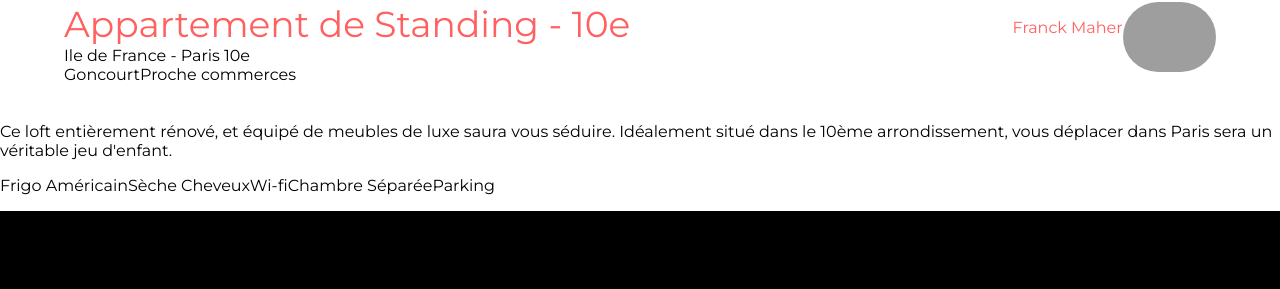
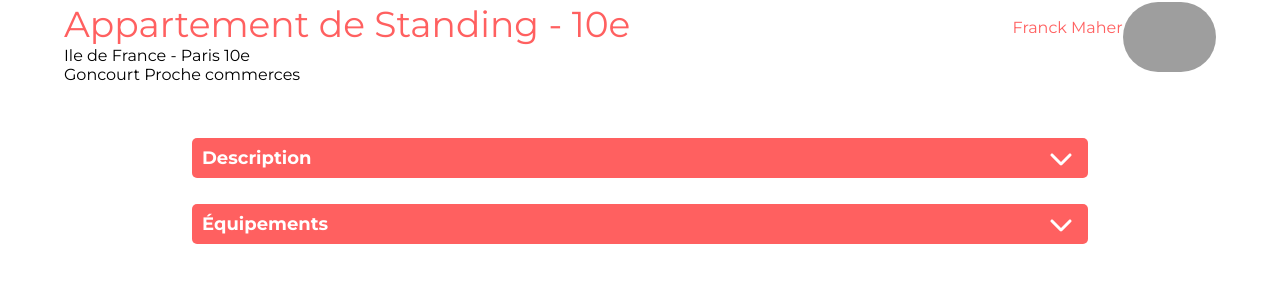
Before and after one commit to AntoineA4/Kasa-OpenClassroom-Project-5, a React (Create React App) app: page /logements/0979876d in a window 1280 px wide. Shown: the part 629-918 px from the top of the page. Built offline with nearby package versions, Linux system fonts and the light colour scheme; grey boxes are pictures that could not be loaded.

Commit message:
feat: add collapse on the logement page

```diff
--- a/src/components/Collapse.jsx
+++ b/src/components/Collapse.jsx
@@ -3,7 +3,7 @@ import '../styles/components/Collapse.scss';
 import { FontAwesomeIcon } from '@fortawesome/react-fontawesome';
 import { faChevronDown } from '@fortawesome/free-solid-svg-icons';
 
-function Collapse() {
+function Collapse({ items }) {
     const [openDescriptions, setOpenDescriptions] = useState([]);
 
     const toggleSection = (index) => {
@@ -13,13 +13,6 @@ function Collapse() {
             setOpenDescriptions([...openDescriptions, index]);
         }
     };
-
-    const items = [
-        { title: 'Fiabilité', description: 'Les annonces postées sur Kasa garrantissent une fiabilité totale. Les photos sont conformes aux logements, et toutes les informatiosn sont régulièrement vérifiées par nos équipes.' },
-        { title: 'Respect', description: 'La bienveillance fait partie des valeurs fondatrices de Kasa. Tout le comportement discriminatoire ou de perturbation du voisinage entraînera une exclusion de notre plateforme.' },
-        { title: 'Service', description: 'La bienveillance fait partie des valeurs fondatrices de Kasa. Tout le comportement discriminatoire ou de perturbation du voisinage entraînera une exclusion de notre plateforme. ' },
-        { title: 'Sécurité', description: 'La sécurité est la priorité de Kasa. Aussi bien pour nos hôtes que pour nos voyageurs, chaque logement correspond aux critères de sécurité établis par nos services. En laissant une note aussi bien à l\'hôte qu\'au locataire, cela permet à nos équipes de vérifier que les standards sont bien respectés. Nous organisons également des ateliers sur la sécurité domestique pour nos hôtes.' }
-    ];
 
     return (
         <div className="collapse-list">
@@ -42,6 +35,6 @@ function Collapse() {
             ))}
         </div>
     );
-};
+}
 
 export default Collapse;
--- a/src/pages/A-propos.jsx
+++ b/src/pages/A-propos.jsx
@@ -4,6 +4,12 @@ import Collapse from '../components/Collapse';
 import '../styles/Pages/A-propos.scss';
 
 function Apropos() {
+    const aboutItems = [
+        { title: 'Fiabilité', description: 'Les annonces postées sur Kasa garrantissent une fiabilité totale. Les photos sont conformes aux logements, et toutes les informatiosn sont régulièrement vérifiées par nos équipes.' },
+        { title: 'Respect', description: 'La bienveillance fait partie des valeurs fondatrices de Kasa. Tout le comportement discriminatoire ou de perturbation du voisinage entraînera une exclusion de notre plateforme.' },
+        { title: 'Service', description: 'La bienveillance fait partie des valeurs fondatrices de Kasa. Tout le comportement discriminatoire ou de perturbation du voisinage entraînera une exclusion de notre plateforme.' },
+        { title: 'Sécurité', description: 'La sécurité est la priorité de Kasa. Aussi bien pour nos hôtes que pour nos voyageurs, chaque logement correspond aux critères de sécurité établis par nos services. En laissant une note aussi bien à l\'hôte qu\'au locataire, cela permet à nos équipes de vérifier que les standards sont bien respectés. Nous organisons également des ateliers sur la sécurité domestique pour nos hôtes.' }
+    ];
     return (
         <div>
             <Banner
@@ -11,7 +17,7 @@ function Apropos() {
                 altText="Image de riviere au milieu des montagnes"
                 text=""
             />
-            <Collapse />
+           <Collapse items={aboutItems} />
         </div>
     );
 }
--- a/src/pages/Logements.jsx
+++ b/src/pages/Logements.jsx
@@ -1,6 +1,7 @@
 import { useParams } from 'react-router-dom';
 import annonces from '../data/annonces.json';
 import Slideshow from '../components/Slideshow';
+import Collapse from '../components/Collapse';
 import '../styles/Pages/Logements.scss';
 
 function Logements() {
@@ -10,7 +11,10 @@ function Logements() {
     if (!logement) {
         return <div>Logement non trouvé</div>;
     }
-
+    const items = [
+        { title: 'Description', description: logement.description },
+        { title: 'Équipements', description: logement.equipments.join(', ') }
+    ];
     return (
         <div className="logement-container">
             <Slideshow images={logement.pictures} />
@@ -18,7 +22,7 @@ function Logements() {
                 <div className='titlePart'>
                     <h1>{logement.title}</h1>
                     <p>{logement.location}</p>
-                    <span>{logement.tags}</span>
+                    <span>{logement.tags.join(' ')}</span>
                 </div>
                 <div className='hostAndStars'>
                     <div className='host'>
@@ -27,8 +31,7 @@ function Logements() {
                     </div>
                 </div>
             </div>
-            <p>{logement.description}</p>
-            <p>{logement.equipments}</p>
+            <Collapse items={items} />
         </div>
     );
 }
```
